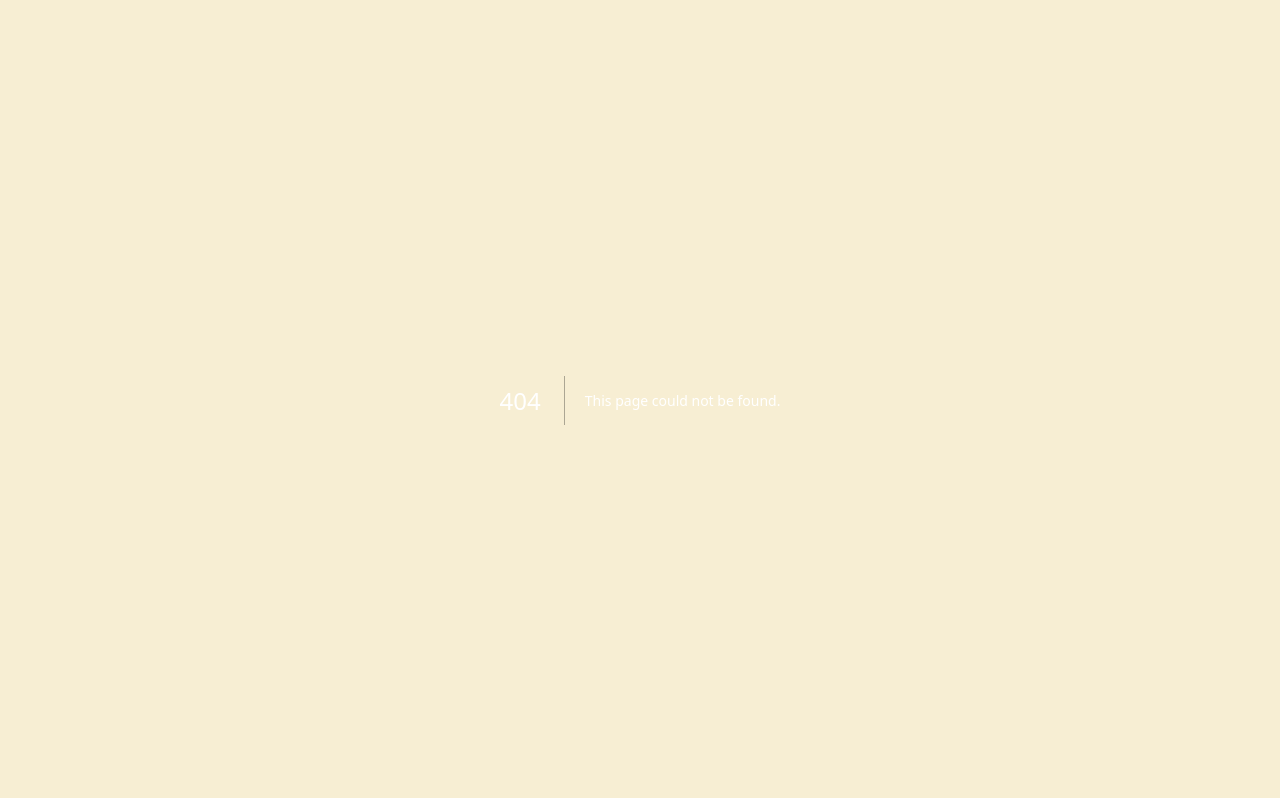
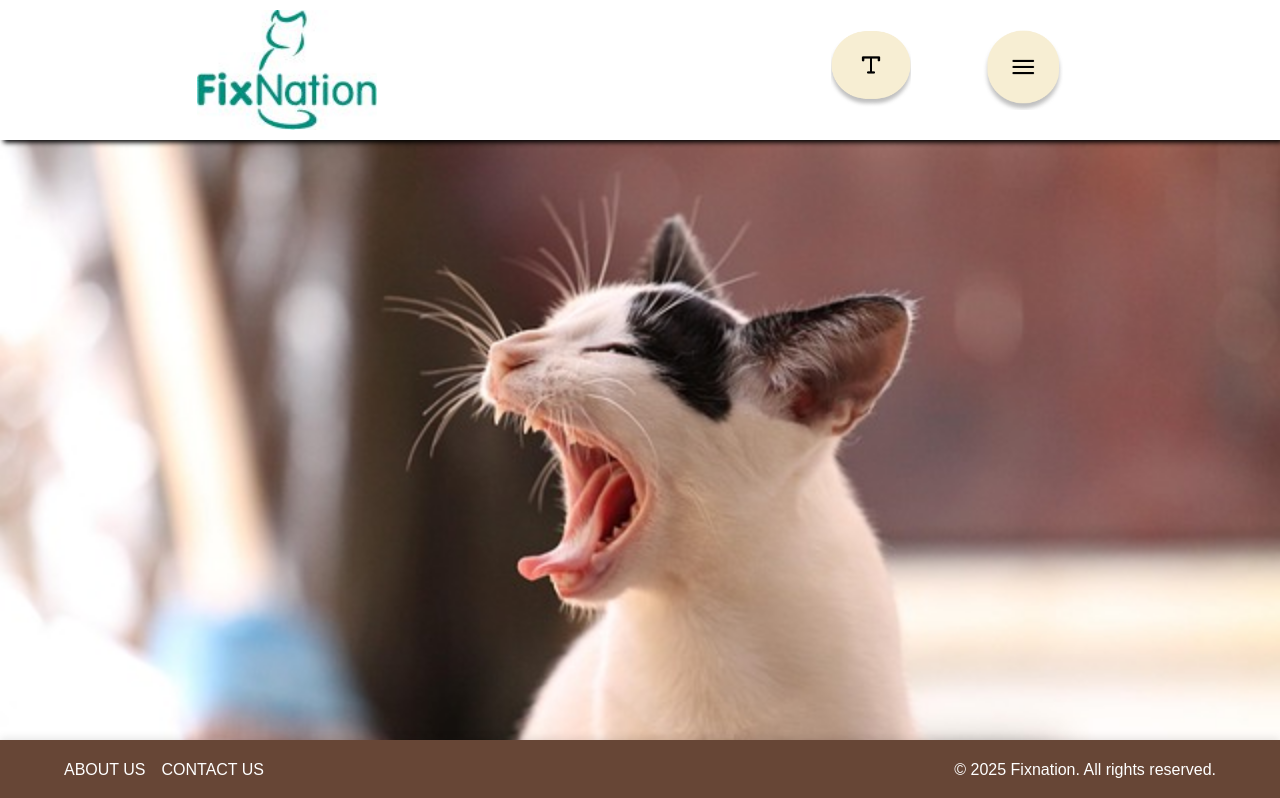
Before and after one commit to MementoM0Rl/Fixnation, a Next.js app in the folder fixnation/: page /aboutus in a window 1280 px wide. Before the commit this address had no page. Shown: the top 798 px of the page. Built offline with nearby package versions, Linux system fonts and the light colour scheme.

Commit message:
it actually works?!?!?!?
I ONLY HAD TO PUT THEM INTO FOLDERS!!!! IM GONNA FUCKING KILL SOMEONE!!!!

```diff
--- a/fixnation/app/components/footer.tsx
+++ b/fixnation/app/components/footer.tsx
@@ -29,7 +29,7 @@ const BottomBar: React.FC = () => (
             }}
         >
             <div style={{ display: 'flex', gap: '16px' }}>
-                <Link href="fixnation/app/aboutus" style={{ color: '#FFFFFF', textDecoration: 'none' }}>
+                <Link href="/aboutus" style={{ color: '#FFFFFF', textDecoration: 'none' }}>
                     ABOUT US
                 </Link>
                 <Link href="fixnation/app/contactus" style={{ color: '#FFFFFF', textDecoration: 'none' }}>
```
Also changed, not shown: fixnation/app/aboutus/page.tsx (renamed from fixnation/app/aboutus.tsx), fixnation/app/contactus/page.tsx (renamed from fixnation/app/contactus.tsx).
